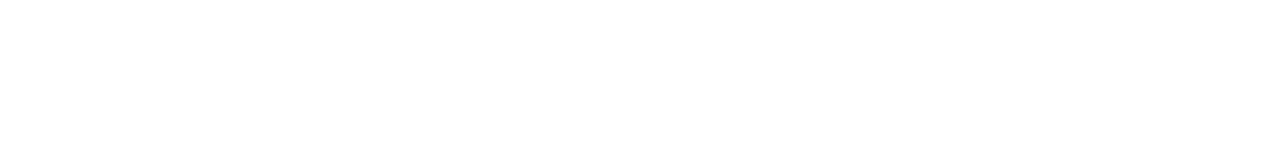
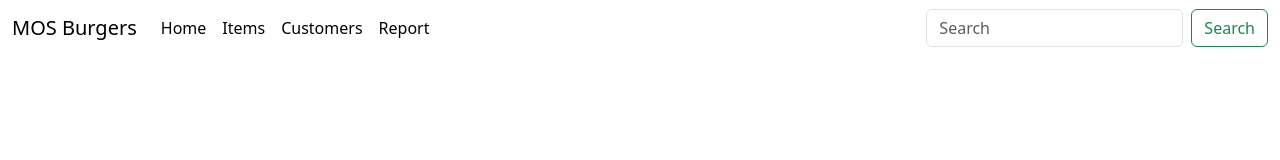
Before and after one commit to H-Janath/MOS-Burgers-system, a plain HTML site: page index.html in a window 1280 px wide. Drawn offline with nearby package versions, Linux system fonts and the light colour scheme.

Commit message:
Add navigation bar to index.html

```diff
--- a/index.html
+++ b/index.html
@@ -12,6 +12,55 @@
     <title>MOS Burgers system</title>
   </head>
   <body>
+    <nav class="navbar navbar-expand-lg lg-body-tertiary">
+      <div class="container-fluid">
+        <a class="navbar-brand" href="#">MOS Burgers</a>
+        <button
+          class="navbar-toggler"
+          type="button"
+          data-bs-toggle="collapse"
+          data-bs-target="#navbarSupportedContent"
+          aria-controls="navbarSupportedContent"
+          aria-expanded="false"
+          aria-label="Toggle navigation"
+        >
+          <span class="navbar-toggler-icon"></span>
+        </button>
+        <div class="collapse navbar-collapse" id="navbarSupportedContent">
+          <ul class="navbar-nav me-auto mb-2 mb-lg-0">
+            <li class="nav-item">
+              <a class="nav-link active" aria-current="page" href="index.html"
+                >Home</a
+              >
+            </li>
+            <li class="nav-item">
+              <a class="nav-link active" aria-current="page" href="Items.html"
+                >Items</a
+              >
+            </li>
+            <li class="nav-item">
+              <a class="nav-link active" aria-current="page" href="#"
+                >Customers</a
+              >
+            </li>
+            <li class="nav-item">
+              <a class="nav-link active" aria-current="page" href="#">Report</a>
+            </li>
+          </ul>
+          <form class="d-flex" role="search">
+            <input
+              class="form-control me-2"
+              type="search"
+              placeholder="Search"
+              aria-label="Search"
+            />
+            <button class="btn btn-outline-success" type="submit">
+              Search
+            </button>
+          </form>
+        </div>
+      </div>
+    </nav>
     <script
       src="https://cdn.jsdelivr.net/npm/bootstrap@5.3.2/dist/js/bootstrap.bundle.min.js"
       integrity="sha384-C6RzsynM9kWDrMNeT87bh95OGNyZPhcTNXj1NW7RuBCsyN/o0jlpcV8Qyq46cDfL"
```
